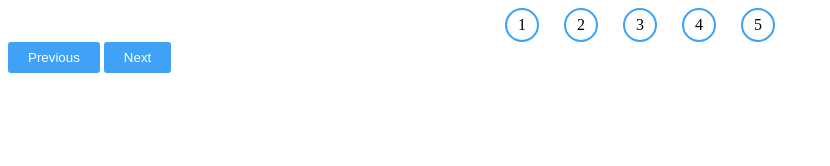
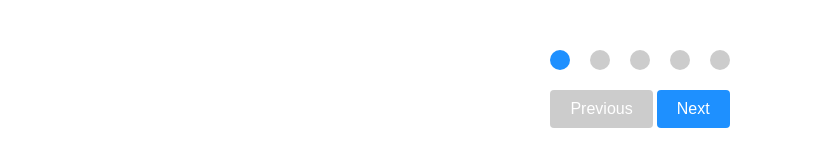
Before and after one commit to acciojob/progress-bar-DebarghaMondal, a website: page main.html in a window 1280 px wide. Shown: the whole page, without its empty margins (0-830 px from the left). Drawn offline with Linux system fonts and the light colour scheme.

Commit message:
created a submission

```diff
--- a/main.html
+++ b/main.html
@@ -1,28 +1,102 @@
 <!DOCTYPE html>
+<html lang="en">
+<head>
+<meta charset="UTF-8">
+<meta name="viewport" content="width=device-width, initial-scale=1.0">
+<title>Progress Bar</title>
+<style>
+  .progress-bar {
+    display: flex;
+    justify-content: center;
+    align-items: center;
+    margin-top: 50px;
+  }
+  .circle {
+    width: 20px;
+    height: 20px;
+    border-radius: 50%;
+    background-color: #ccc;
+    margin: 0 10px;
+  }
+  .active {
+    background-color: dodgerblue;
+  }
+  button {
+    margin-top: 20px;
+    padding: 10px 20px;
+    font-size: 16px;
+    cursor: pointer;
+    border: none;
+    outline: none;
+    background-color: dodgerblue;
+    color: white;
+    border-radius: 4px;
+  }
+  button:disabled {
+    background-color: #ccc;
+    cursor: not-allowed;
+  }
+</style>
+</head>
+<body>
 
-<html>
+<div class="progress-bar">
+  <div class="circle active"></div>
+  <div class="circle"></div>
+  <div class="circle"></div>
+  <div class="circle"></div>
+  <div class="circle"></div>
+</div>
 
-<head>
-	<link rel="stylesheet" href="styles.css">
-</head>
+<div style="text-align: center;">
+  <button id="prev" disabled>Previous</button>
+  <button id="next">Next</button>
+</div>
 
-<body>
-<div class="circles">
-	<div id="circle-1" class="circle">1</div>
-	<div id="circle-1" class="circle">2</div>
-	<div id="circle-1" class="circle">3</div>
-	<div id="circle-1" class="circle">4</div>
-	<div id="circle-1" class="circle">5</div>
-	</div>
-	<!-- <div class="btn"> -->
-	<button id="prev">Previous</button>
-	<button id="next">Next</button>
-		<!-- </div> -->
+<script>
+  const circles = document.querySelectorAll('.circle');
+  const prevButton = document.getElementById('prev');
+  const nextButton = document.getElementById('next');
+  let currentActive = 0;
 
-	<!-- the entire body must be written by student -->
-    <script type="text/javascript" src="./script.js">
+  function updateButtons() {
+    if (currentActive === 0) {
+      prevButton.disabled = true;
+    } else {
+      prevButton.disabled = false;
+    }
+
+    if (currentActive === circles.length - 1) {
+      nextButton.disabled = true;
+    } else {
+      nextButton.disabled = false;
+    }
+  }
+
+  nextButton.addEventListener('click', () => {
+    currentActive++;
+    updateProgress();
+  });
+
+  prevButton.addEventListener('click', () => {
+    currentActive--;
+    updateProgress();
+  });
+
+  function updateProgress() {
+    circles.forEach((circle, idx) => {
+      if (idx <= currentActive) {
+        circle.classList.add('active');
+      } else {
+        circle.classList.remove('active');
+      }
+    });
+
+    updateButtons();
+  }
+
+  updateProgress();
 </script>
 
 </body>
-
 </html>
--- a/script.js
+++ b/script.js
@@ -1,50 +1,40 @@
-//your JS code here. If required.
-document.addEventListener('DOMContentLoaded', function() {
-    const circles = document.querySelectorAll('.circle');
-    const prevButton = document.getElementById('prev');
-    const nextButton = document.getElementById('next');
-    let currentActive = 0;
+// document.addEventListener('DOMContentLoaded', function() {
+//     const circles = document.querySelectorAll('.circle');
+//     const prevButton = document.getElementById('prev');
+//     const nextButton = document.getElementById('next');
+//     let currentActive = 0;
 
-    // Function to update active class
-    function updateActiveClass() {
-        circles.forEach((circle, index) => {
-            if (index === currentActive) {
-                circle.classList.add('active');
-            } else {
-                circle.classList.remove('active');
-            }
-        });
+//     // Function to update active class
+//     function updateActiveClass() {
+//         circles.forEach((circle, index) => {
+//             if (index === currentActive) {
+//                 circle.classList.add('active');
+//             } else {
+//                 circle.classList.remove('active');
+//             }
+//         });
 
-        // Enable/disable prev and next buttons based on currentActive
-        if (currentActive === 0) {
-            prevButton.disabled = true;
-        } else {
-            prevButton.disabled = false;
-        }
+//         // Enable/disable prev and next buttons based on currentActive
+//         prevButton.disabled = currentActive === 0;
+//         nextButton.disabled = currentActive === circles.length - 1;
+//     }
 
-        if (currentActive === circles.length - 1) {
-            nextButton.disabled = true;
-        } else {
-            nextButton.disabled = false;
-        }
-    }
+//     // Initial call to set initial state
+//     updateActiveClass();
 
-    // Initial call to set initial state
-    updateActiveClass();
+//     // Event listener for prev button
+//     prevButton.addEventListener('click', function() {
+//         if (currentActive > 0) {
+//             currentActive--;
+//             updateActiveClass();
+//         }
+//     });
 
-    // Event listener for prev button
-    prevButton.addEventListener('click', function() {
-        if (currentActive > 0) {
-            currentActive--;
-            updateActiveClass();
-        }
-    });
-
-    // Event listener for next button
-    nextButton.addEventListener('click', function() {
-        if (currentActive < circles.length - 1) {
-            currentActive++;
-            updateActiveClass();
-        }
-    });
-});
+//     // Event listener for next button
+//     nextButton.addEventListener('click', function() {
+//         if (currentActive < circles.length - 1) {
+//             currentActive++;
+//             updateActiveClass();
+//         }
+//     });
+// });
--- a/styles.css
+++ b/styles.css
@@ -1,4 +1,4 @@
-.circles{
+/* .circles{
 	display:flex;
 	gap:25px;
 	justify-content:center;
@@ -27,3 +27,4 @@ button{
 	border-radius:3px;
 
 }
+ */
```
